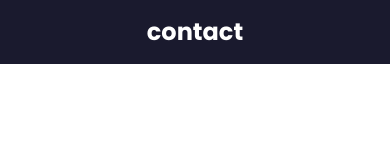
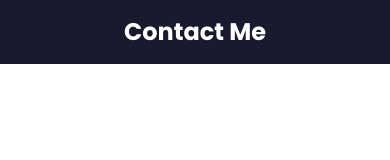
Before and after one commit to btylerh7/baker-portfolio, a Next.js app: page /contact in a window 390 px wide. Shown: the top 160 px of the page. Built offline with nearby package versions, Linux system fonts and the light colour scheme.

Commit message:
added meta tag for mobile sites

```diff
--- a/pages/about.tsx
+++ b/pages/about.tsx
@@ -1,8 +1,16 @@
+import Head from 'next/head'
+
 function About() {
   return (
-    <section className="section-container bg-dark text-white">
-      <h1>About Me</h1>
-    </section>
+    <div>
+      <Head>
+        <title>Tyler Baker - About</title>
+        <meta name="theme-color" content="#1A1A2E"></meta>
+      </Head>
+      <section className="section-container bg-dark text-white">
+        <h1>About Me</h1>
+      </section>
+    </div>
   )
 }
 
--- a/pages/contact.tsx
+++ b/pages/contact.tsx
@@ -1,8 +1,16 @@
+import Head from 'next/head'
+
 function contact() {
   return (
-    <section className="section-container bg-dark text-white">
-      <h1>contact</h1>
-    </section>
+    <div>
+      <Head>
+        <title>Tyler Baker - Contact</title>
+        <meta name="theme-color" content="#1A1A2E"></meta>
+      </Head>
+      <section className="section-container bg-dark text-white">
+        <h1>Contact Me</h1>
+      </section>
+    </div>
   )
 }
 
--- a/pages/index.tsx
+++ b/pages/index.tsx
@@ -19,6 +19,7 @@ const Home: NextPage = () => {
     <div className="bg-dark">
       <Head>
         <title>Tyler Baker - Home</title>
+        <meta name="theme-color" content="#1A1A2E"></meta>
       </Head>
       {/* <img className="svg min-h-screen" src="/website-bg.svg" /> */}
       <section className="my-bg grid min-h-screen max-w-full place-items-center text-5xl text-white">
--- a/pages/portfolio.tsx
+++ b/pages/portfolio.tsx
@@ -1,8 +1,14 @@
 import ProjectCard from '../components/_projectCard'
 import { currentProjects } from '../lib/currentProjects'
+import Head from 'next/head'
 
 function Portfolio() {
   return (
+    <div>
+      <Head>
+        <title>Tyler Baker - About</title>
+        <meta name="theme-color" content="#1A1A2E"></meta>
+      </Head>
       <section className="section-container bg-dark text-white">
         <h2>Here are some of the projects I have completed:</h2>
         <div className="mx-auto grid w-full max-w-6xl grid-cols-1 justify-center gap-y-16 lg:grid-cols-2 lg:gap-y-8">
@@ -11,6 +17,7 @@ function Portfolio() {
           })}
         </div>
       </section>
+    </div>
   )
 }
 
```
Lines whose indentation alone changed are shown as unchanged.
